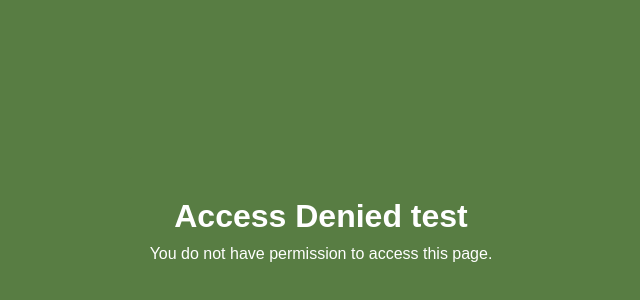
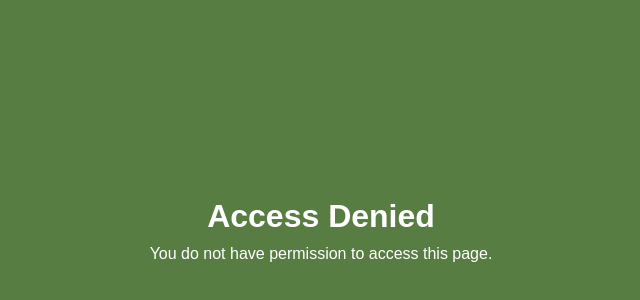
Before and after one commit to autumn-skylight/assets.andoverpridenights.co.uk, a plain HTML site: page index.html in a window 1280 px wide. Shown: the part 180-480 px from the top of the page, without its empty margins (319-959 px from the left). Drawn offline with Linux system fonts and the light colour scheme.

Commit message:
removed test

```diff
--- a/index.html
+++ b/index.html
@@ -39,7 +39,7 @@
 
 <body>
     <div class="container">
-        <h1>Access Denied test</h1>
+        <h1>Access Denied</h1>
         <p>You do not have permission to access this page.</p>
     </div>
 </body>
```
